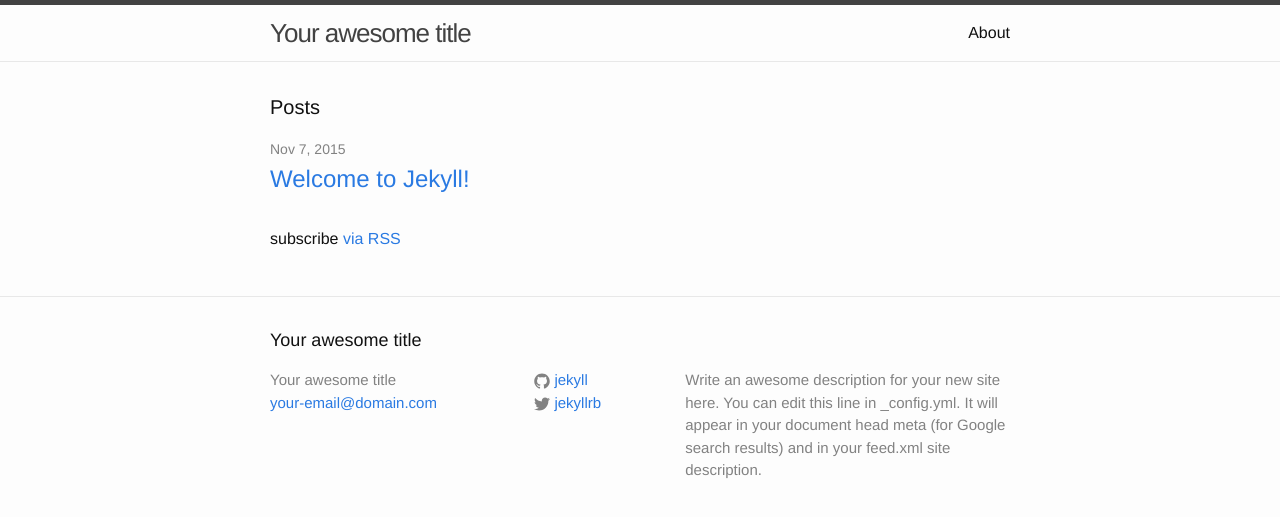
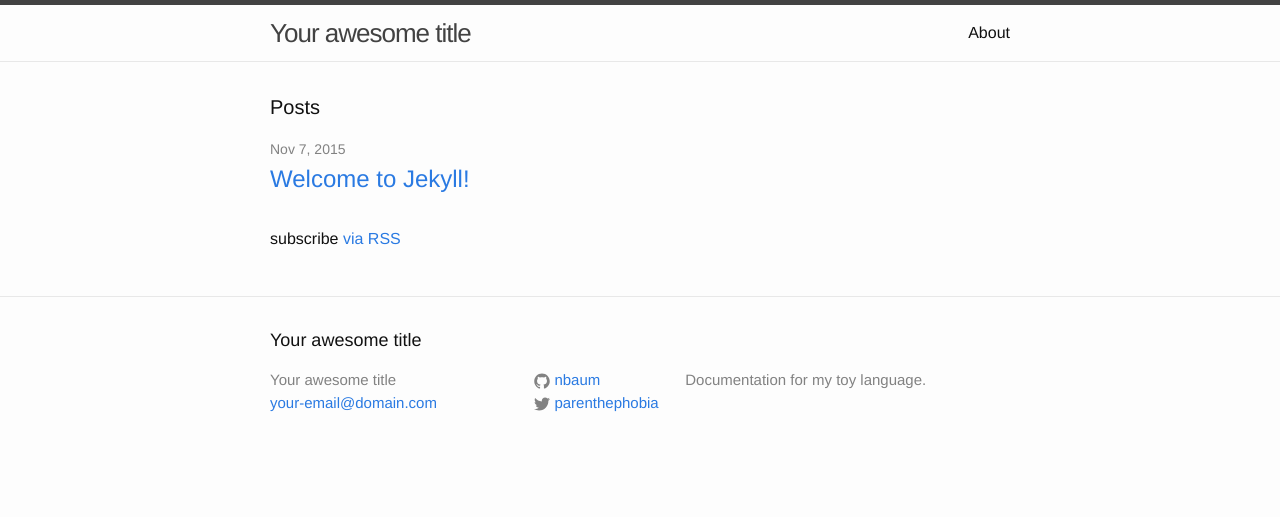
Before and after one commit to nbaum/btl, a Jekyll site: the page built from index.html, in a window 1280 px wide. Shown: the top 517 px of the page. Built offline with Jekyll 4.4.1, drawn with Linux system fonts in a browser that asks for light colours.

Commit message:
Configuration

```diff
--- a/_config.yml
+++ b/_config.yml
@@ -9,13 +9,11 @@
 title: Your awesome title
 email: your-email@domain.com
 description: > # this means to ignore newlines until "baseurl:"
-  Write an awesome description for your new site here. You can edit this
-  line in _config.yml. It will appear in your document head meta (for
-  Google search results) and in your feed.xml site description.
-baseurl: "" # the subpath of your site, e.g. /blog
-url: "http://yourdomain.com" # the base hostname & protocol for your site
-twitter_username: jekyllrb
-github_username:  jekyll
+  Documentation for my toy language.
+baseurl: "/btl" # the subpath of your site, e.g. /blog
+url: "http://nbaum.github.io" # the base hostname & protocol for your site
+twitter_username: parenthephobia
+github_username:  nbaum
 
 # Build settings
 markdown: kramdown
```
